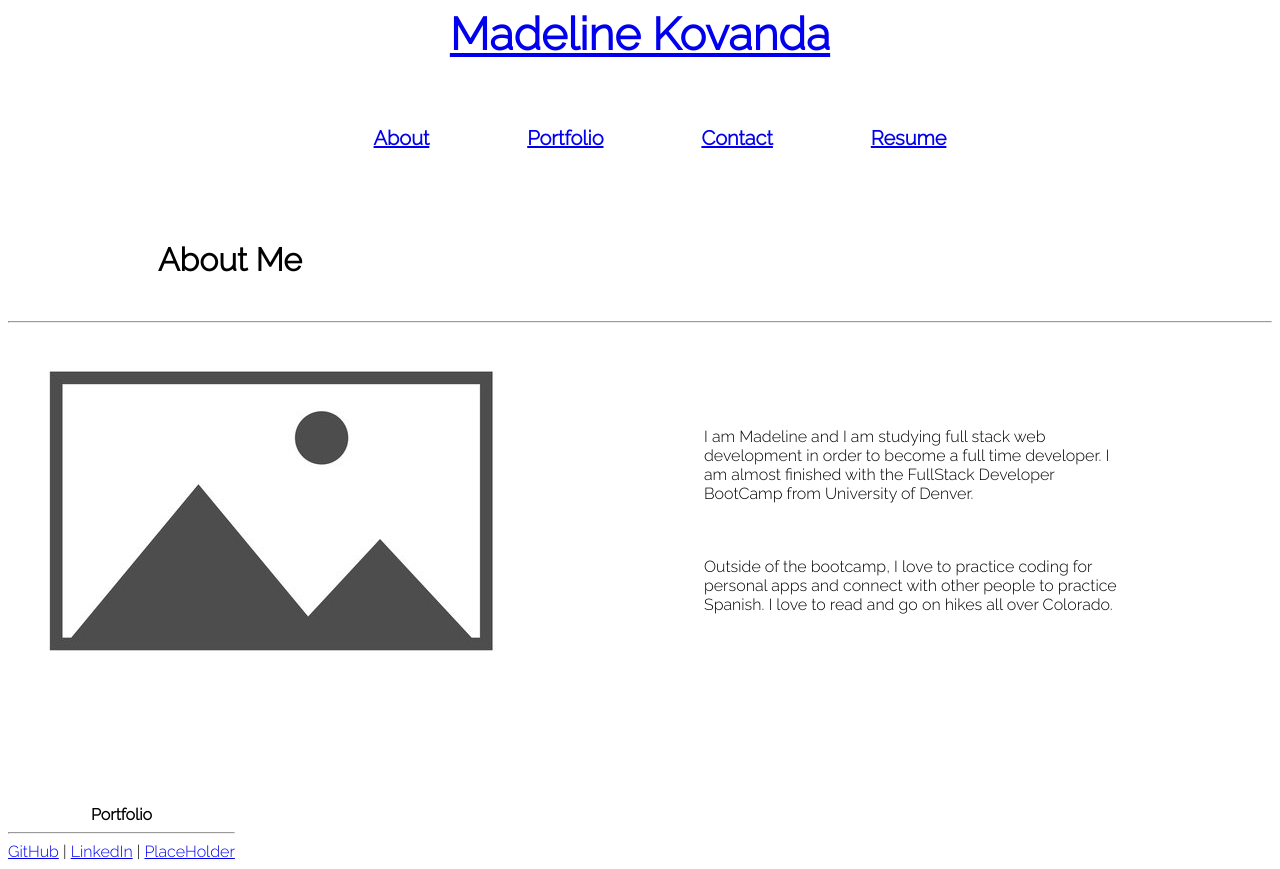
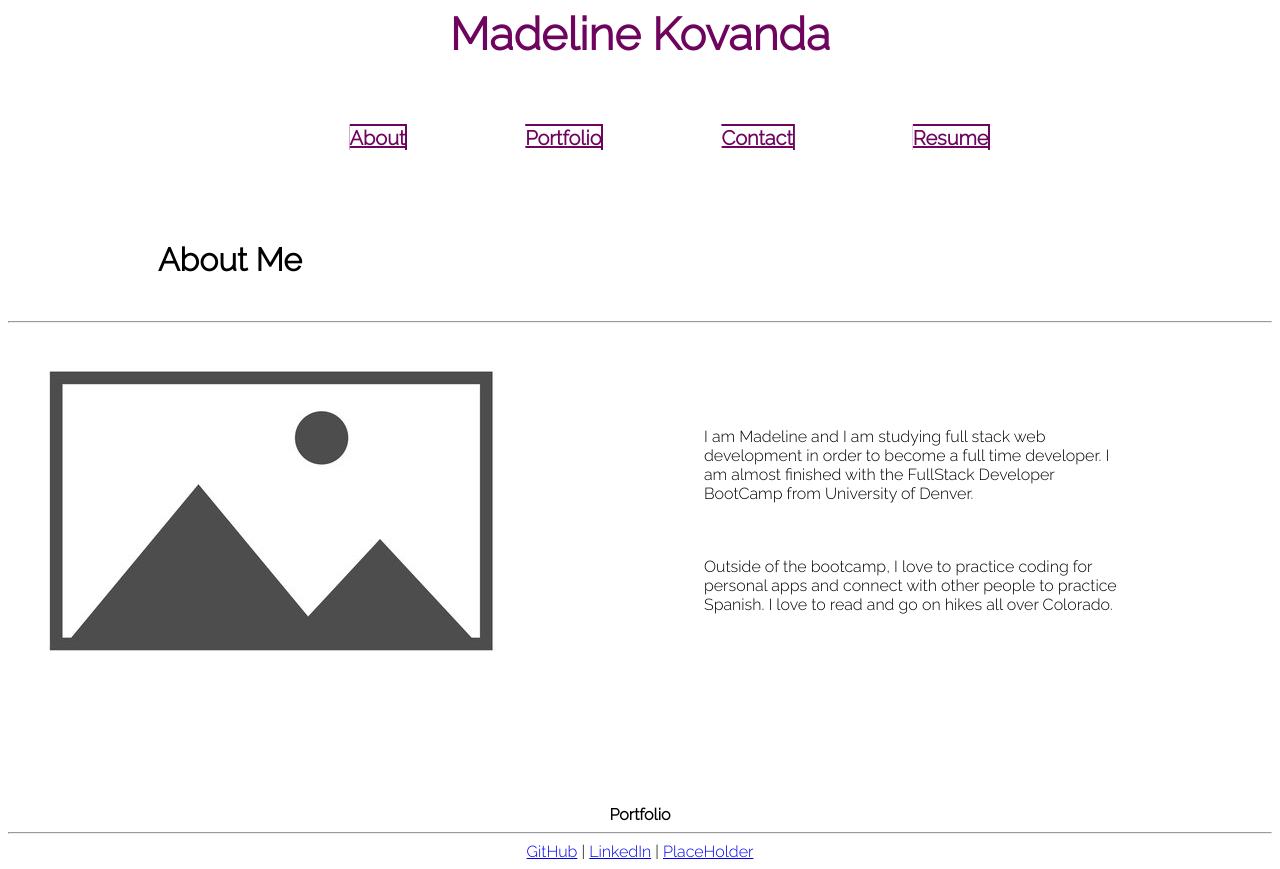
Before and after one commit to M-deline/reactportfoliochal20, a React (Create React App) app: page / in a window 1280 px wide. Built offline with nearby package versions, Linux system fonts and the light colour scheme.

Commit message:
update css and nav link and header and footer edit README

```diff
--- a/src/components/Footer.js
+++ b/src/components/Footer.js
@@ -6,7 +6,7 @@ import React from "react";
 function Footer() {
   return (
     <footer className="footer">
-      <div className="content">
+      <div className="footer-content">
         <div className="footer-wrap">
           <br></br>
           <br></br>
--- a/src/components/Nav.js
+++ b/src/components/Nav.js
@@ -13,7 +13,7 @@ function Nav(props) {
 
           <li
             className={
-              props.currentPage === tab ? "navli" : "nav-item"
+              props.currentPage === tab ? "navlink" : "nav-item"
             }
             key={tab}
           >
--- a/src/index.css
+++ b/src/index.css
@@ -47,10 +47,13 @@ h4 {
     margin-right: 20px;
   }
   /* footer styling */
-.footer {
+.footer, .footer-wrap, .footer-content {
     align-items: center;
     justify-content: center;
     text-align: center;
+}
+a:hover {
+    box-shadow: 2px 2px 2px #6e045e;
 }
 
   /* portfolio */
@@ -92,3 +95,86 @@ margin-right: 150px;
     margin-left: 150px;
     margin-right: 150px;
 }
+
+/* nav hover */
+.nav-link {
+  --c: #6e045e;
+  --b: .1em;
+  --d: 20px;
+  color: var(--c);
+  border: solid #0000;
+  border-width: var(--b) var(--b) var(--d) var(--d);
+  background:
+    conic-gradient(at left var(--d)  bottom var(--d),
+      #0000 90deg, rgb(255 255 255 /0.3) 0 225deg,rgb(255 255 255 /0.6) 0) border-box,
+    conic-gradient(at left var(--d) bottom var(--d),
+      #0000 90deg,var(--c) 0) 0 100%/calc(100% - var(--b)) calc(100% - var(--b))  border-box;
+  transform: translate(calc(var(--d)/-1),var(--d));
+  clip-path:
+    polygon(
+     var(--d) 0%,
+     var(--d) 0%,
+     100% 0%,
+     100% calc(100% - var(--d)),
+     100% calc(100% - var(--d)),
+     var(--d) calc(100% - var(--d))
+    );
+  transition: 0.5s;
+}
+.nav-link:hover {
+  transform: translate(0,0);
+  clip-path:
+    polygon(
+     0% var(--d),
+     var(--d) 0%,
+     100% 0%,
+     100% calc(100% - var(--d)),
+     calc(100% - var(--d)) 100%,
+     0% 100%
+   );
+}
+
+.header-name {
+  position: relative;
+  display: inline-block;
+  color: #6e045e;
+}
+
+.header-name::before,
+.header-name::after {
+  content: "";
+  position: absolute;
+  width: 100%;
+  height: 2px;
+  background: #c110a6; /* Change this to the color you want */
+  transition: all 0.5s;
+}
+
+.header-name::before {
+  top: 0;
+  left: 0;
+  transform: scaleX(0);
+  transform-origin: right;
+}
+
+.header-name::after {
+  bottom: 0;
+  right: 0;
+  transform: scaleX(0);
+  transform-origin: left;
+}
+
+.header-name:hover::before,
+.header-name:hover::after {
+  transform: scaleX(1);
+}
+
+.header-name {
+  margin: auto;
+  display: flex;
+  justify-content: center;
+  align-items: center;
+}
+.navbar-item {
+  text-decoration:deeppink;
+}
```
Also changed, not shown: 1 other file (tests, documents, lock files or other folders).
